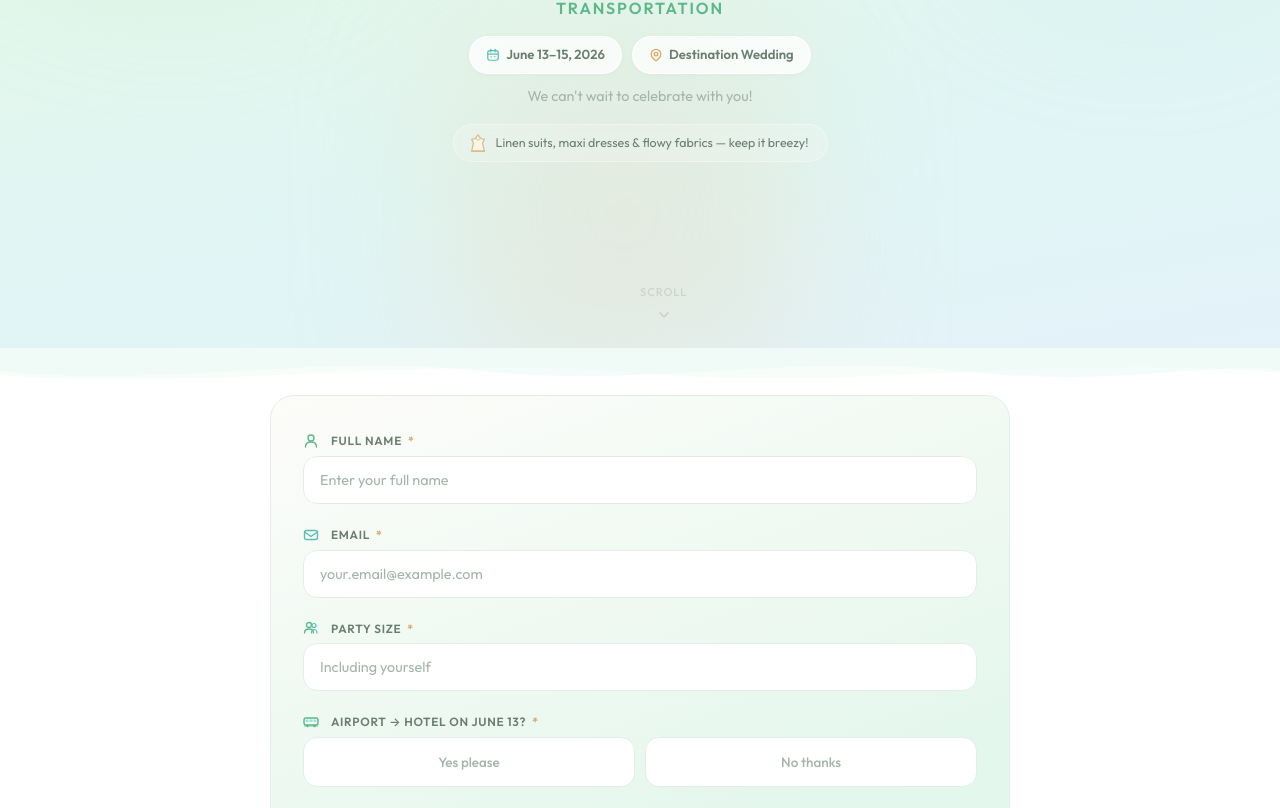
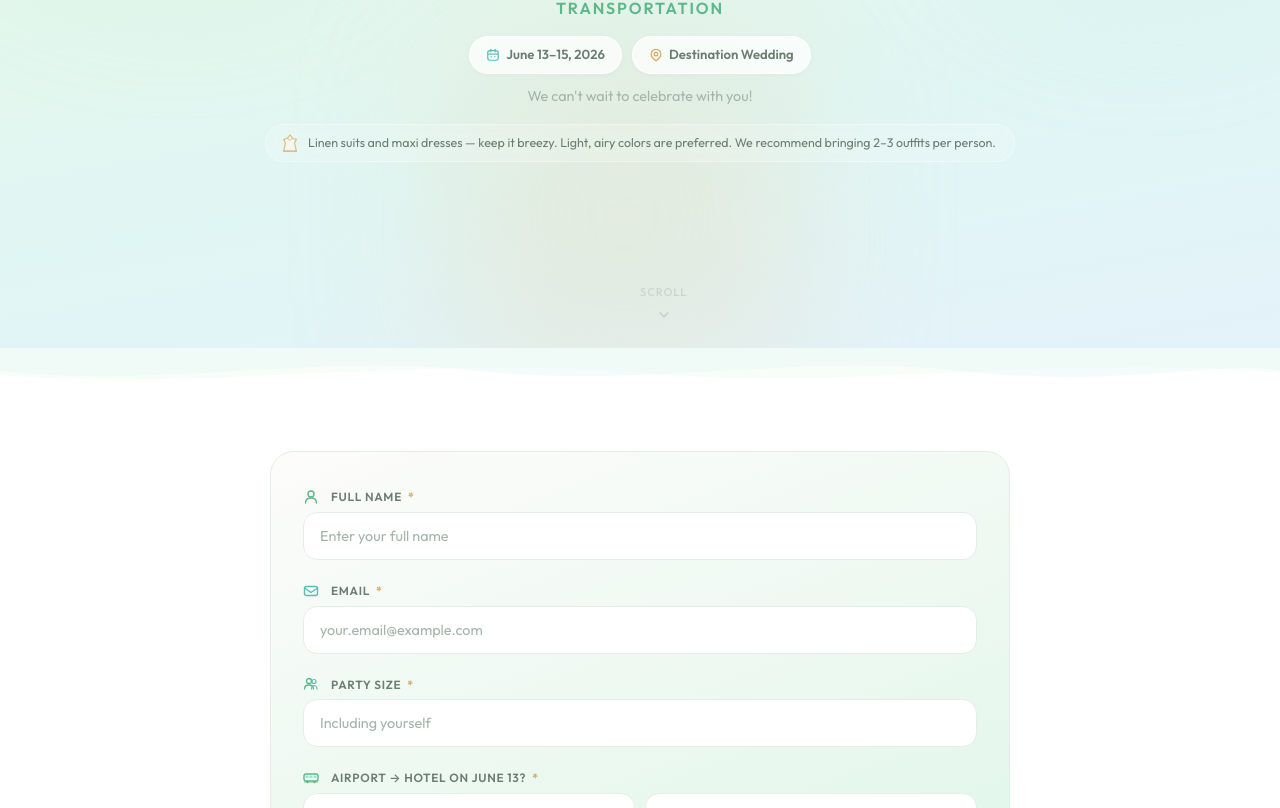
Before and after one commit to luciafang/wedding_transportation, a React (Create React App) app: page / in a window 1280 px wide. Shown: the part 452-1260 px from the top of the page. Built offline with nearby package versions, Linux system fonts and the light colour scheme.

Commit message:
added space and wording for dress

```diff
--- a/src/App.css
+++ b/src/App.css
@@ -277,7 +277,7 @@
 .form-section {
   width: 100%;
   background: white;
-  padding: 0 24px 40px;
+  padding: 40px 24px 40px;
 }
 
 .form-container {
@@ -697,14 +697,14 @@
 
 @media (min-width: 768px) {
   .hero { padding: 60px 40px 90px; }
-  .form-section { padding: 0 40px 48px; }
+  .form-section { padding: 48px 40px 48px; }
   .form-card { padding: 32px 28px; }
   .scene { height: 180px; max-width: 360px; }
 }
 
 @media (min-width: 1024px) {
   .hero { padding: 72px 60px 100px; }
-  .form-section { padding: 0 60px 56px; }
+  .form-section { padding: 56px 60px 56px; }
   .form-container { max-width: 700px; }
   .scene { height: 200px; max-width: 400px; }
 }
@@ -717,7 +717,7 @@
 
 @media (max-width: 480px) {
   .hero { padding: 36px 16px 64px; }
-  .form-section { padding: 0 12px 28px; }
+  .form-section { padding: 32px 12px 28px; }
   .form-card { padding: 20px 14px; }
   .radio-group { flex-direction: column; gap: 8px; }
   .chip-row { gap: 6px; }
--- a/src/App.js
+++ b/src/App.js
@@ -87,7 +87,7 @@ function App() {
               <path d="M9 6C9 6 9.5 8 11 8C12.5 8 13 6 13 6" stroke="var(--champagne)" strokeWidth="1" strokeLinecap="round" />
               <line x1="4" y1="20" x2="18" y2="20" stroke="var(--champagne)" strokeWidth="1.3" strokeLinecap="round" />
             </svg>
-            <span className="dress-tip-desc">Linen suits, maxi dresses &amp; flowy fabrics — keep it breezy!</span>
+            <span className="dress-tip-desc">Linen suits and maxi dresses — keep it breezy. Light, airy colors are preferred. We recommend bringing 2–3 outfits per person.</span>
           </motion.div>
         </motion.div>
 
```
